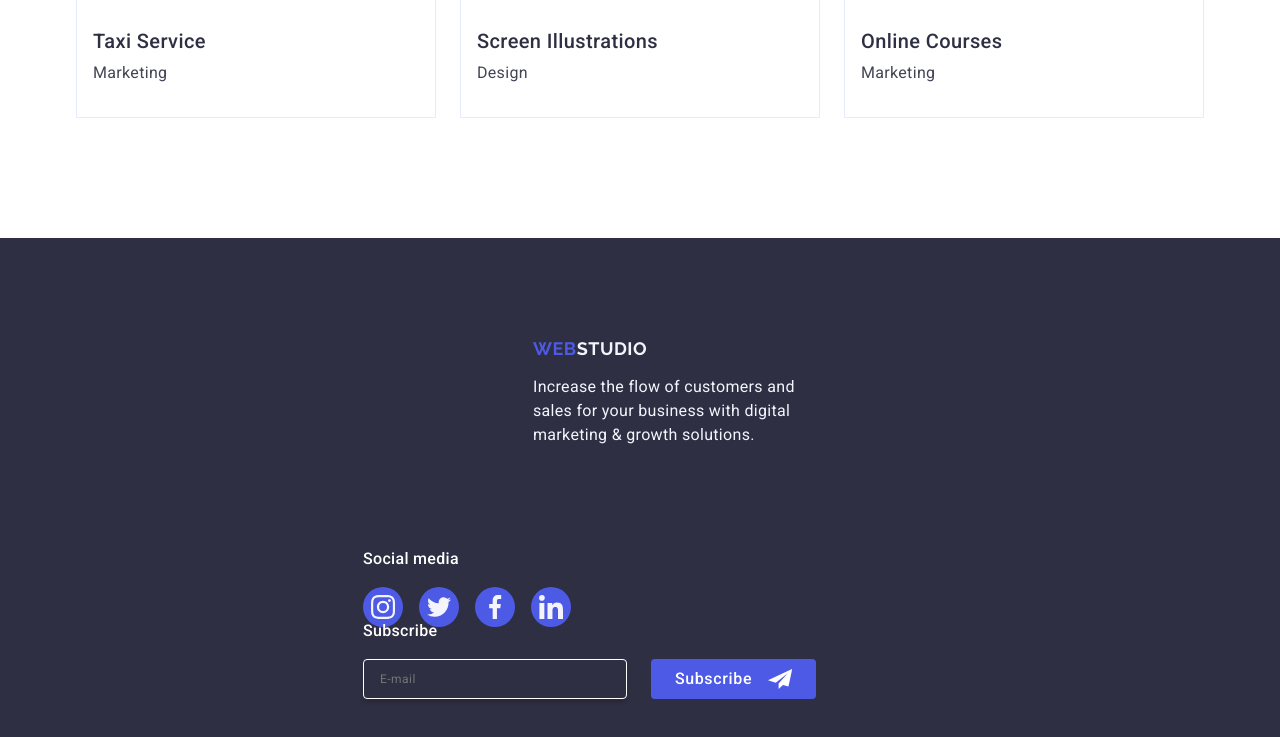
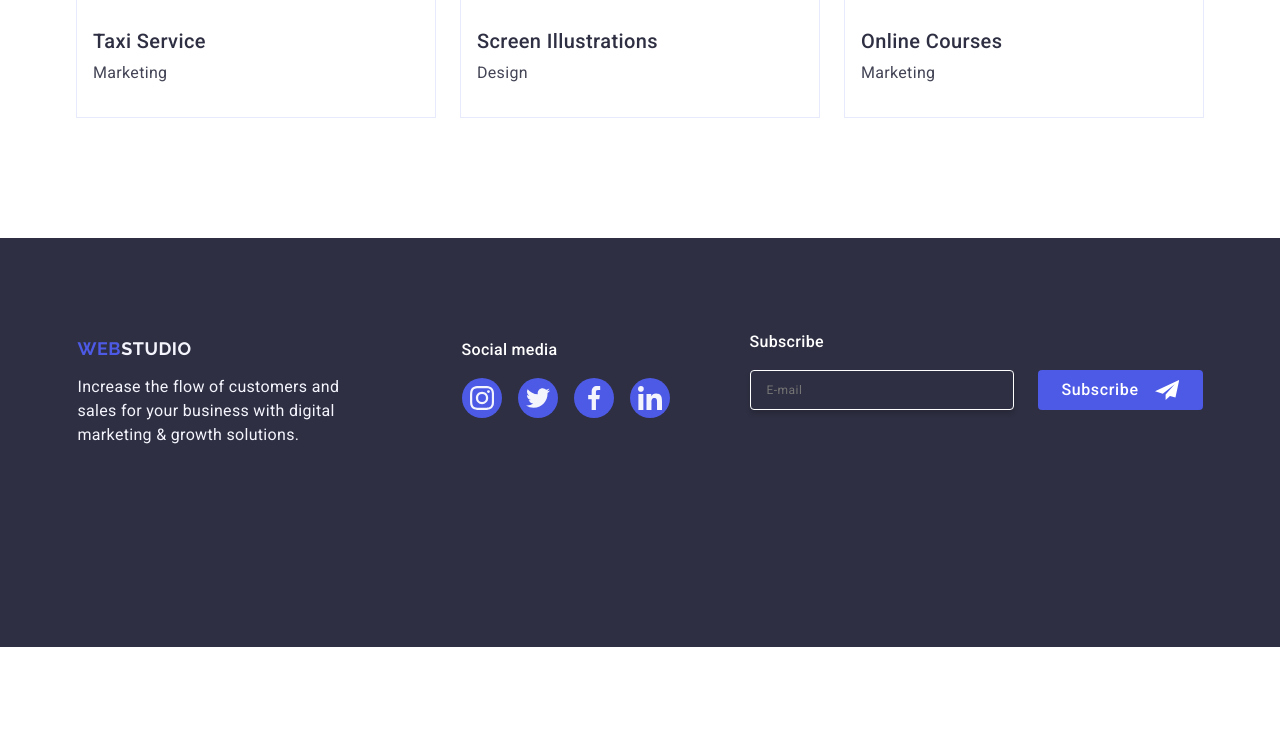
Before and after one commit to GrigoriFil/goit-markup-hw-06, a plain HTML site: page index.html in a window 1280 px wide. Shown: the part 2937-3674 px from the top of the page. After the commit the page ends 3584 px from the top, so only its background shows below. Drawn offline with nearby package versions, Linux system fonts and the light colour scheme.

Commit message:
fix footer

```diff
--- a/css/styles.css
+++ b/css/styles.css
@@ -986,7 +986,7 @@ footer {
           max-width: 264px;
           max-height: 112px;
           align-items: baseline;
-          margin: 0 24px 72px auto;
+          margin: 0 24px 72px 0;
         }
 
         .container-social {
@@ -1013,7 +1013,9 @@ footer {
 
 @media screen and (min-width: 1158px) {
     .footer-container {
+        max-width: 1158px;
         display: flex;
+        flex-direction: row;
     }
 
     .container-link-paragraph {
```
